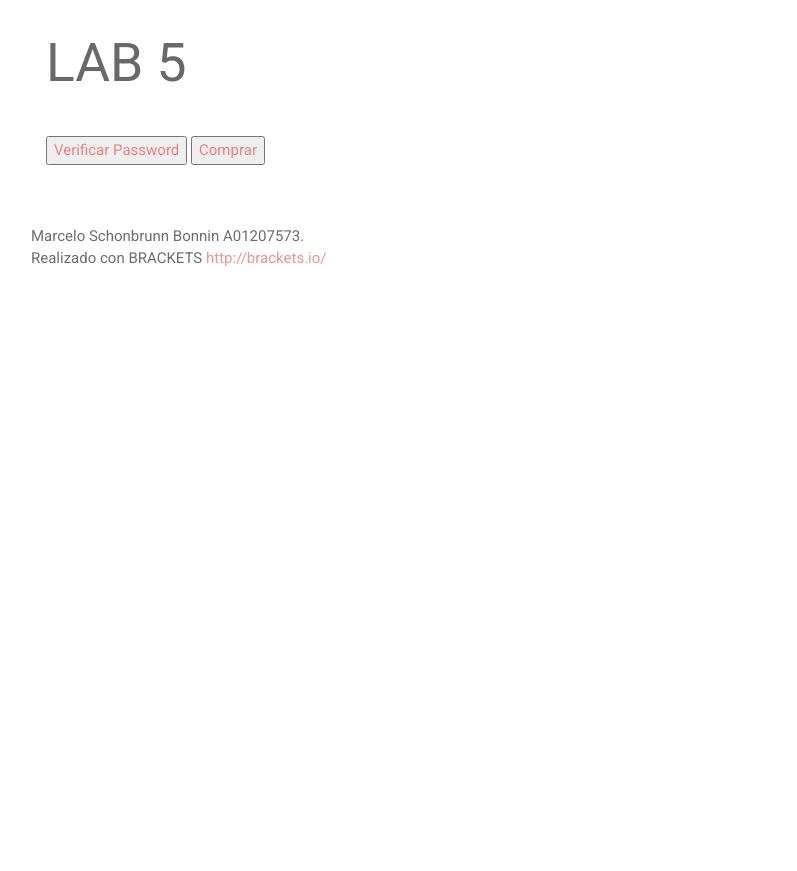
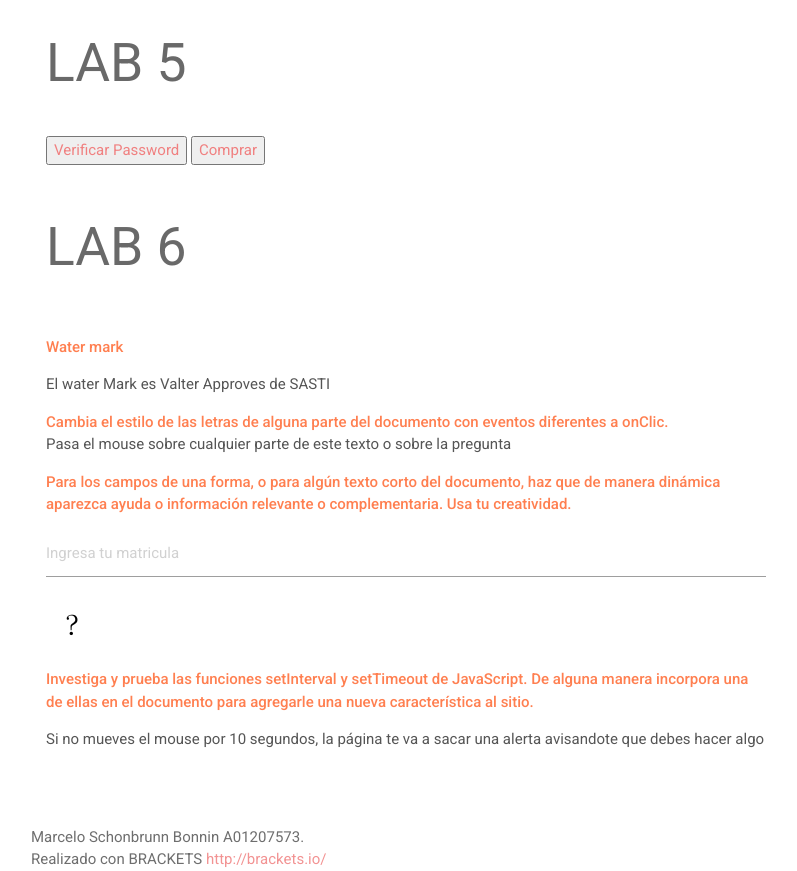
Before and after one commit to mschonb/A01207573-DAW, a PHP site: page /index.html.html in a window 1280 px wide. Shown: the part 5320-6191 px from the top of the page, without its empty margins (234-1031 px from the left). Before the commit the page ends 5586 px from the top, so only its background shows below. Run offline with PHP 8.4, Linux system fonts and the light colour scheme.

Commit message:
resolver ejercicios lab 6

```diff
--- a/Labs/css/styles.css
+++ b/Labs/css/styles.css
@@ -30,3 +30,13 @@ footer{
 strong{
     color:coral;
 }
+
+.water {
+
+    position: fixed;
+    top: 0;
+    max-width: 50%;
+    max-height: 50%;
+    opacity: 0.1;
+    z-index: -1;
+}
--- a/Labs/index.html.html
+++ b/Labs/index.html.html
@@ -262,11 +262,37 @@
 
                <a href = comprar.html><button>Comprar</button></a>
 
-              <script type="text/javascript" src="js/negativeNumbers.js"></script>
 
+
+
+        <h2>
+            LAB 6
+            <br></h2><br>
+              <p><strong>Water mark</strong></p>
+              <p>El water Mark es Valter Approves de SASTI</p>
+
+                  <img id="valter" class="water" src="images/Valter.PNG" alt="Valter Approves">
+
+              <p id="mouseO" onmouseover="mouseOver()" onmouseout="mouseOff()"><strong> Cambia el estilo de las letras de alguna parte del documento con eventos diferentes a onClic.</strong><br> Pasa el mouse sobre cualquier parte de este texto o sobre la pregunta</p>
+
+              <p><strong>Para los campos de una forma, o para algún texto corto del documento, haz que de manera dinámica aparezca ayuda o información relevante o complementaria. Usa tu creatividad.</strong></p>
+
+
+              <input type="text" placeholder="Ingresa tu matricula">
+              <div id="question" >
+                <img src="images/question.png" width="50"   onmouseover="ayudaMatricula()" onmouseout="pregunta()">
+              </div>
+
+              <p><strong>Investiga y prueba las funciones setInterval y setTimeout de JavaScript. De alguna manera incorpora una de ellas en el documento para agregarle una nueva característica al sitio. </strong></p>
+
+              <p>Si no mueves el mouse por 10 segundos, la página te va a sacar una alerta avisandote que debes hacer algo</p>
 
           </section>
         </body>
+
+   <script type="text/javascript" src="js/negativeNumbers.js"></script>
+
+    <script type="text/javascript" src="js/eventos.js"></script>
 
     <footer>
         Marcelo Schonbrunn Bonnin A01207573.
--- /dev/null
+++ b/Labs/js/eventos.js
@@ -0,0 +1,19 @@
+function mouseOver(){
+    document.getElementById("mouseO").innerHTML = "<strong> Cambia el estilo de las letras de alguna parte del documento con eventos diferentes a onClic.</strong><br> Pasa el mouse sobre cualquier parte de este texto o sobre la pregunta</p>";
+}
+
+
+function mouseOff(){
+    document.getElementById("mouseO").innerHTML = "<strong>Pasa el mouse sobre mi</strong>";
+}
+
+
+function ayudaMatricula(){
+    document.getElementById("question").innerHTML = "ingresa tu matricula del tec";
+}
+
+var tiempo;
+document.onmousemove = function(){
+  clearTimeout(tiempo);
+  tiempo = setTimeout(function(){alert("Haz algo hombre :/");}, 10000);
+}
```
Also changed, not shown: Labs/images/Valter.PNG (added), Labs/images/question.png (added), Labs/js/negativeNumbers.js (line endings or trailing spaces), 1 other file.
